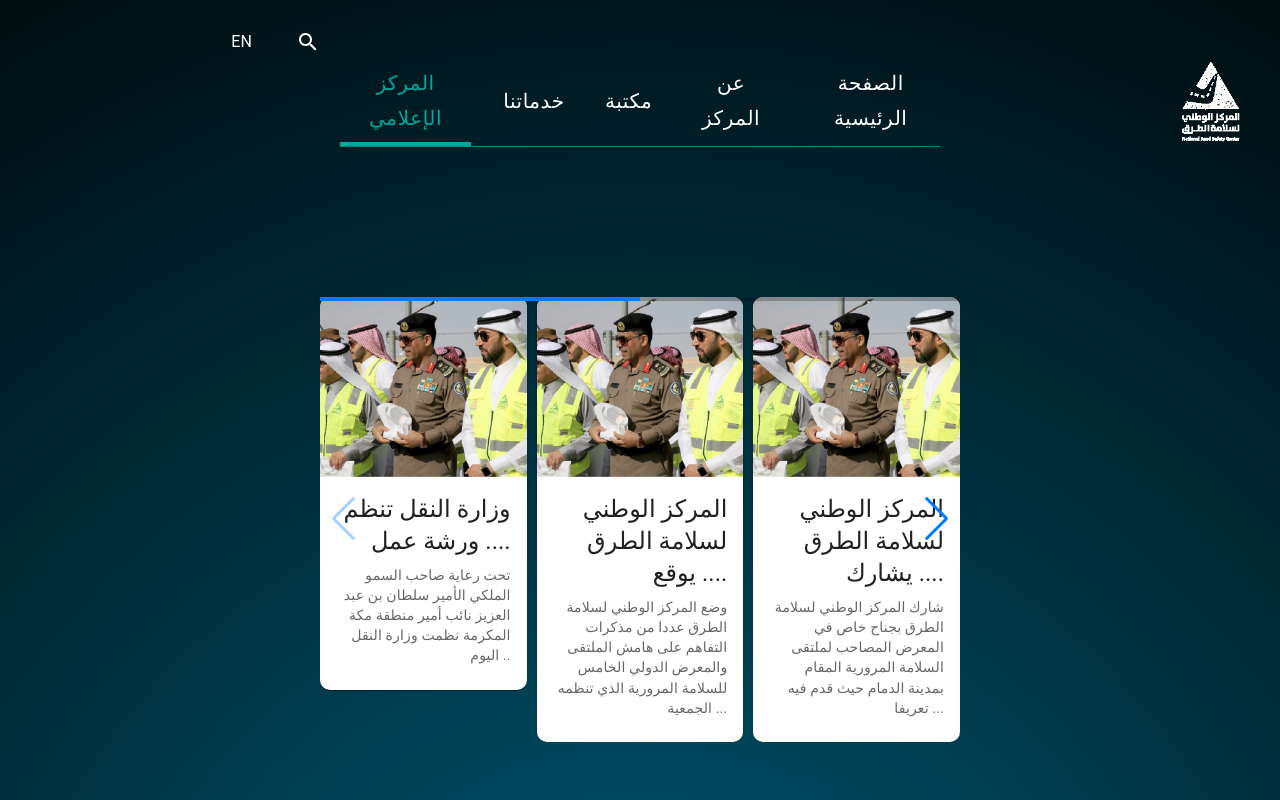
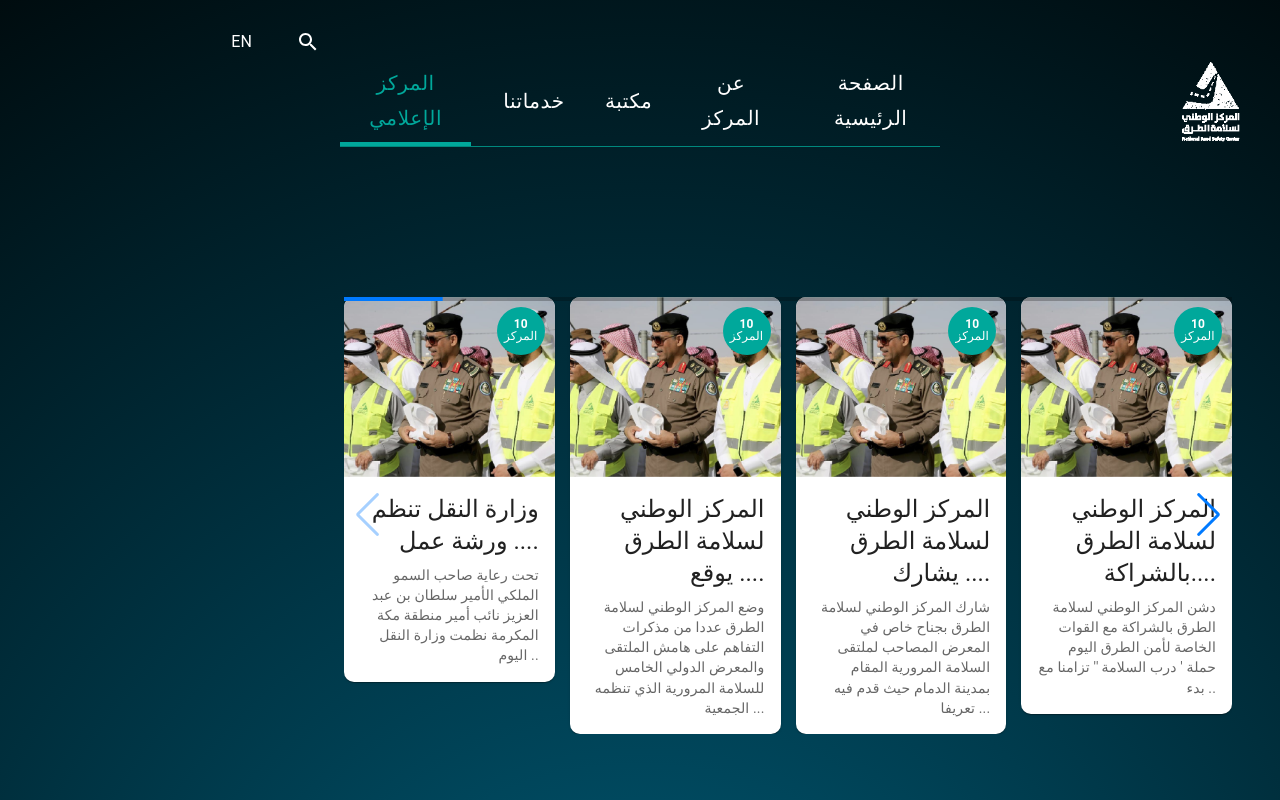
Before and after one commit to developerashikur1/road-safety-center, a React (Vite) app: page /news in a window 1280 px wide. Shown: the top 800 px of the page. Built offline with nearby package versions, Linux system fonts and the light colour scheme.

Commit message:
news card half done

```diff
--- a/src/assets/styles/News.css
+++ b/src/assets/styles/News.css
@@ -89,5 +89,31 @@
 /* news slider start */
 .news-card-container {
   border-radius: 10px !important;
+  position: relative;
+}
+
+.news-card-badge {
+  position: absolute;
+  height: 3rem;
+  width: 3rem;
+  border-radius: 50%;
+  display: flex;
+  flex-direction: column;
+  justify-content: center;
+  align-items: center;
+  background-color: #00a89b;
+  top: 10px;
+  right: 10px;
+}
+.news-card-badge > h4 {
+  font-size: 0.75rem;
+  font-weight: 600;
+  color: #ffffff;
+}
+.news-card-badge > p {
+  font-size: 0.75rem;
+  font-weight: 400;
+  color: #ffffff;
+  margin-top: -0.25rem;
 }
 /* news slider end */
--- a/src/pages/News/components/NewsSlider.jsx
+++ b/src/pages/News/components/NewsSlider.jsx
@@ -17,10 +17,18 @@
 
 
 const newsData = [
-    {id : 1 , title : "وزارة النقل تنظم ورشة عمل ....", img: newImg1, text : "تحت رعاية صاحب السمو الملكي الأمير سلطان بن عبد العزيز نائب أمير منطقة مكة المكرمة نظمت وزارة النقل اليوم .. ", badge : [ ]},
-    {id : 2 , title : "المركز الوطني لسلامة الطرق يوقع ....", img: newImg1, text : "وضع المركز الوطني لسلامة الطرق عددا من مذكرات التفاهم على هامش الملتقى والمعرض الدولي الخامس للسلامة المرورية الذي تنظمه الجمعية ...", badge : [ ]},
-    {id : 3 , title : "المركز الوطني لسلامة الطرق يشارك ....", img: newImg1, text : "شارك المركز الوطني لسلامة الطرق بجناح خاص في المعرض المصاحب لملتقى السلامة المرورية المقام بمدينة الدمام حيث قدم فيه تعريفا ...", badge : [ ]},
-    {id : 4 , title : "المركز الوطني لسلامة الطرق بالشراكة....", img: newImg1, text : "دشن المركز الوطني لسلامة الطرق بالشراكة مع القوات الخاصة لأمن الطرق اليوم حملة ' درب السلامة '' تزامنا مع بدء ..", badge : [ ]},
+    {id : 1 , title : "وزارة النقل تنظم ورشة عمل ....", img: newImg1, text : "تحت رعاية صاحب السمو الملكي الأمير سلطان بن عبد العزيز نائب أمير منطقة مكة المكرمة نظمت وزارة النقل اليوم .. ", badge : ["10", "المركز" ]},
+    {id : 2 , title : "المركز الوطني لسلامة الطرق يوقع ....", img: newImg1, text : "وضع المركز الوطني لسلامة الطرق عددا من مذكرات التفاهم على هامش الملتقى والمعرض الدولي الخامس للسلامة المرورية الذي تنظمه الجمعية ...", badge : ["10", "المركز" ]},
+    {id : 3 , title : "المركز الوطني لسلامة الطرق يشارك ....", img: newImg1, text : "شارك المركز الوطني لسلامة الطرق بجناح خاص في المعرض المصاحب لملتقى السلامة المرورية المقام بمدينة الدمام حيث قدم فيه تعريفا ...", badge : ["10", "المركز" ]},
+    {id : 4 , title : "المركز الوطني لسلامة الطرق بالشراكة....", img: newImg1, text : "دشن المركز الوطني لسلامة الطرق بالشراكة مع القوات الخاصة لأمن الطرق اليوم حملة ' درب السلامة '' تزامنا مع بدء ..", badge : ["10", "المركز" ]},
+    {id : 5 , title : "وزارة النقل تنظم ورشة عمل ....", img: newImg1, text : "تحت رعاية صاحب السمو الملكي الأمير سلطان بن عبد العزيز نائب أمير منطقة مكة المكرمة نظمت وزارة النقل اليوم .. ", badge : ["10", "المركز" ]},
+    {id : 6 , title : "المركز الوطني لسلامة الطرق يوقع ....", img: newImg1, text : "وضع المركز الوطني لسلامة الطرق عددا من مذكرات التفاهم على هامش الملتقى والمعرض الدولي الخامس للسلامة المرورية الذي تنظمه الجمعية ...", badge : ["10", "المركز" ]},
+    {id : 7 , title : "المركز الوطني لسلامة الطرق يشارك ....", img: newImg1, text : "شارك المركز الوطني لسلامة الطرق بجناح خاص في المعرض المصاحب لملتقى السلامة المرورية المقام بمدينة الدمام حيث قدم فيه تعريفا ...", badge : ["10", "المركز" ]},
+    {id : 8 , title : "المركز الوطني لسلامة الطرق بالشراكة....", img: newImg1, text : "دشن المركز الوطني لسلامة الطرق بالشراكة مع القوات الخاصة لأمن الطرق اليوم حملة ' درب السلامة '' تزامنا مع بدء ..", badge : ["10", "المركز" ]},
+    {id : 9 , title : "وزارة النقل تنظم ورشة عمل ....", img: newImg1, text : "تحت رعاية صاحب السمو الملكي الأمير سلطان بن عبد العزيز نائب أمير منطقة مكة المكرمة نظمت وزارة النقل اليوم .. ", badge : ["10", "المركز" ]},
+    {id : 10 , title : "المركز الوطني لسلامة الطرق يوقع ....", img: newImg1, text : "وضع المركز الوطني لسلامة الطرق عددا من مذكرات التفاهم على هامش الملتقى والمعرض الدولي الخامس للسلامة المرورية الذي تنظمه الجمعية ...", badge : ["10", "المركز" ]},
+    {id : 11 , title : "المركز الوطني لسلامة الطرق يشارك ....", img: newImg1, text : "شارك المركز الوطني لسلامة الطرق بجناح خاص في المعرض المصاحب لملتقى السلامة المرورية المقام بمدينة الدمام حيث قدم فيه تعريفا ...", badge : ["10", "المركز" ]},
+    {id : 12 , title : "المركز الوطني لسلامة الطرق بالشراكة....", img: newImg1, text : "دشن المركز الوطني لسلامة الطرق بالشراكة مع القوات الخاصة لأمن الطرق اليوم حملة ' درب السلامة '' تزامنا مع بدء ..", badge : ["10", "المركز" ]},
 ]
 
 
@@ -32,14 +40,14 @@
 
     return (
         <>
-           <Box>
+           <Box sx={{px:6}}>
             <Box>
                 <Grid container spacing={0}>
                     <Grid item xs={3}></Grid>
-                    <Grid item xs={6}>
+                    <Grid item xs={9}>
                         <Swiper
-                            slidesPerView={3}
-                            spaceBetween={10}
+                            slidesPerView={4}
+                            spaceBetween={15}
                             speed={800}
                             pagination={{
                             type:'progressbar',
@@ -69,6 +77,10 @@
                                             {data.text}
                                             </Typography>
                                         </CardContent>
+                                        <Box className='news-card-badge'>
+                                            <Typography variant='h4'>{data.badge[0]}</Typography>
+                                            <Typography>{data.badge[1]}</Typography>
+                                        </Box>
                                     </Card>
                                 </Box>
                             </SwiperSlide>
@@ -76,7 +88,6 @@
                         </Swiper>
                     </Grid>
                 </Grid>
-                {console.log( (100 / newsAllData.length) * activateSlider )}
                 <Box>
                     {/* <Slider
                         value={(100 / newsAllData.length) * ( activateSlider + 1 ) }
```
